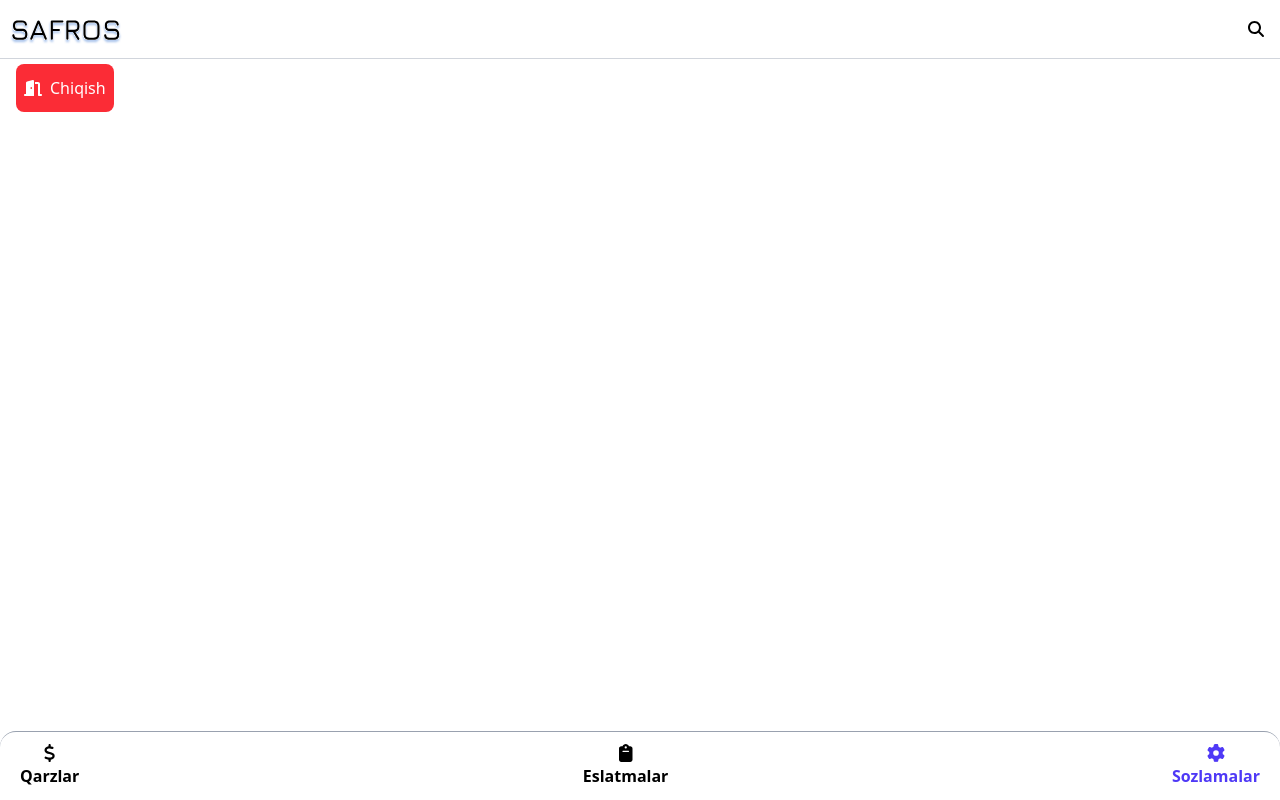
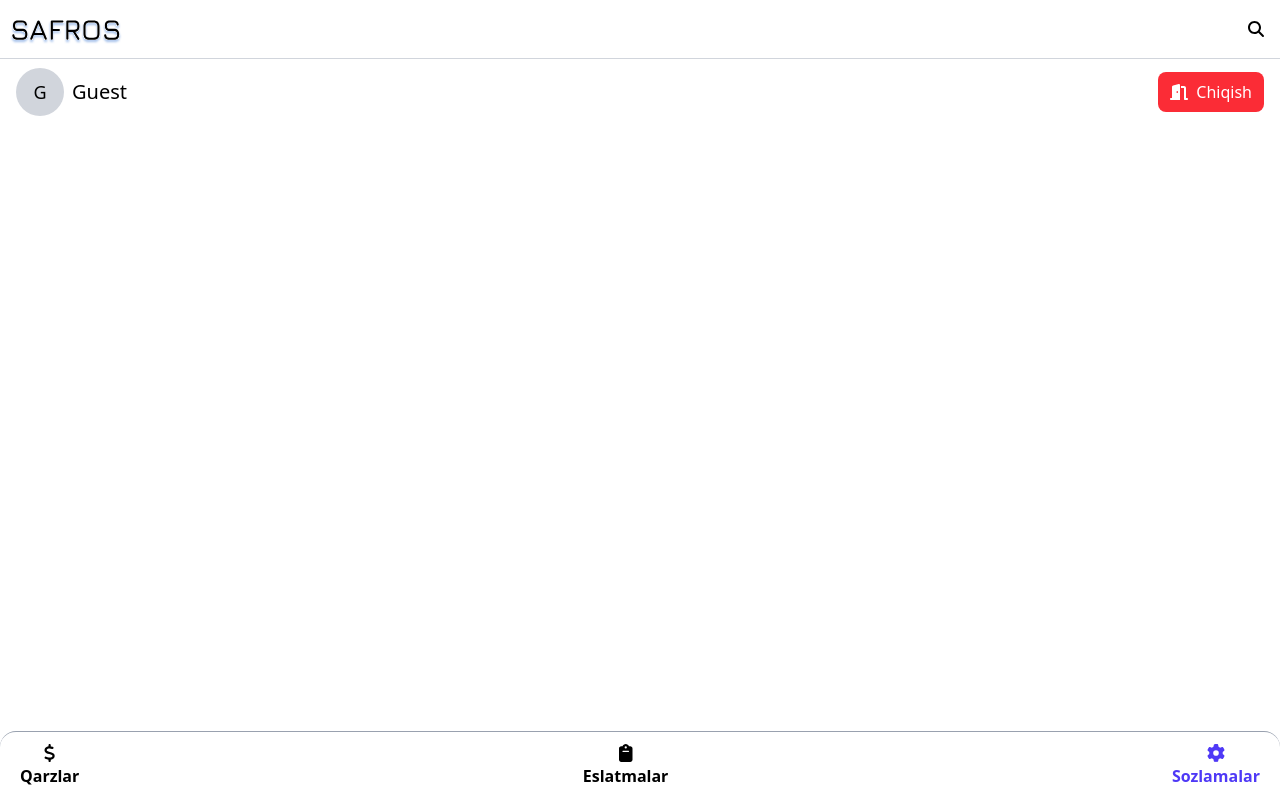
Before and after one commit to firdavsaxrorxonov/Safros, a React (Vite) app: page /sozlamalar in a window 1280 px wide. Built offline with nearby package versions, Linux system fonts and the light colour scheme.

Commit message:
Settings ozgardi

```diff
--- a/src/pages/Settings.jsx
+++ b/src/pages/Settings.jsx
@@ -13,8 +13,16 @@ function Settings() {
   }
 
   return (
-    <div className='pt-16 px-4'>
-      <button onClick={handleNavigateToLogin} className='px-2 py-3 bg-red-500 text-white flex items-center gap-2 rounded-lg'><FontAwesomeIcon icon={faDoorOpen} />Chiqish</button>
+    <div className='pt-17 px-4'>
+      <div className='flex items-center justify-between'>
+        <div className='flex items-center gap-2'>
+          <div className='w-12 h-12 rounded-full bg-gray-300 flex items-center justify-center'>
+            <span className='text-lg'>G</span>
+          </div>
+          <p className='text-xl'>Guest</p>
+        </div>
+        <button onClick={handleNavigateToLogin} className='px-3 py-2 bg-red-500 text-white flex items-center gap-2 rounded-lg'><FontAwesomeIcon icon={faDoorOpen} />Chiqish</button>
+      </div>
     </div>
   )
 }
```
